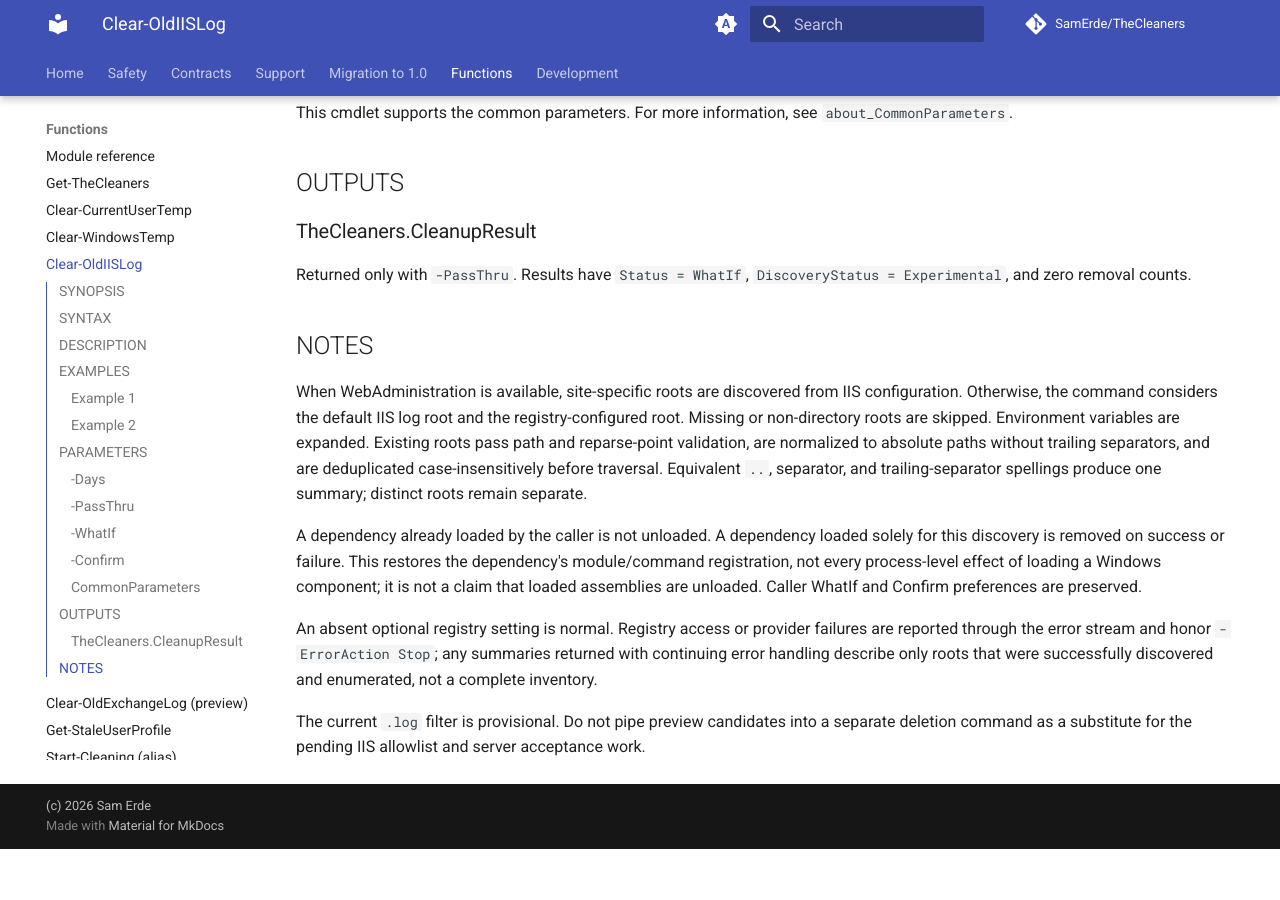
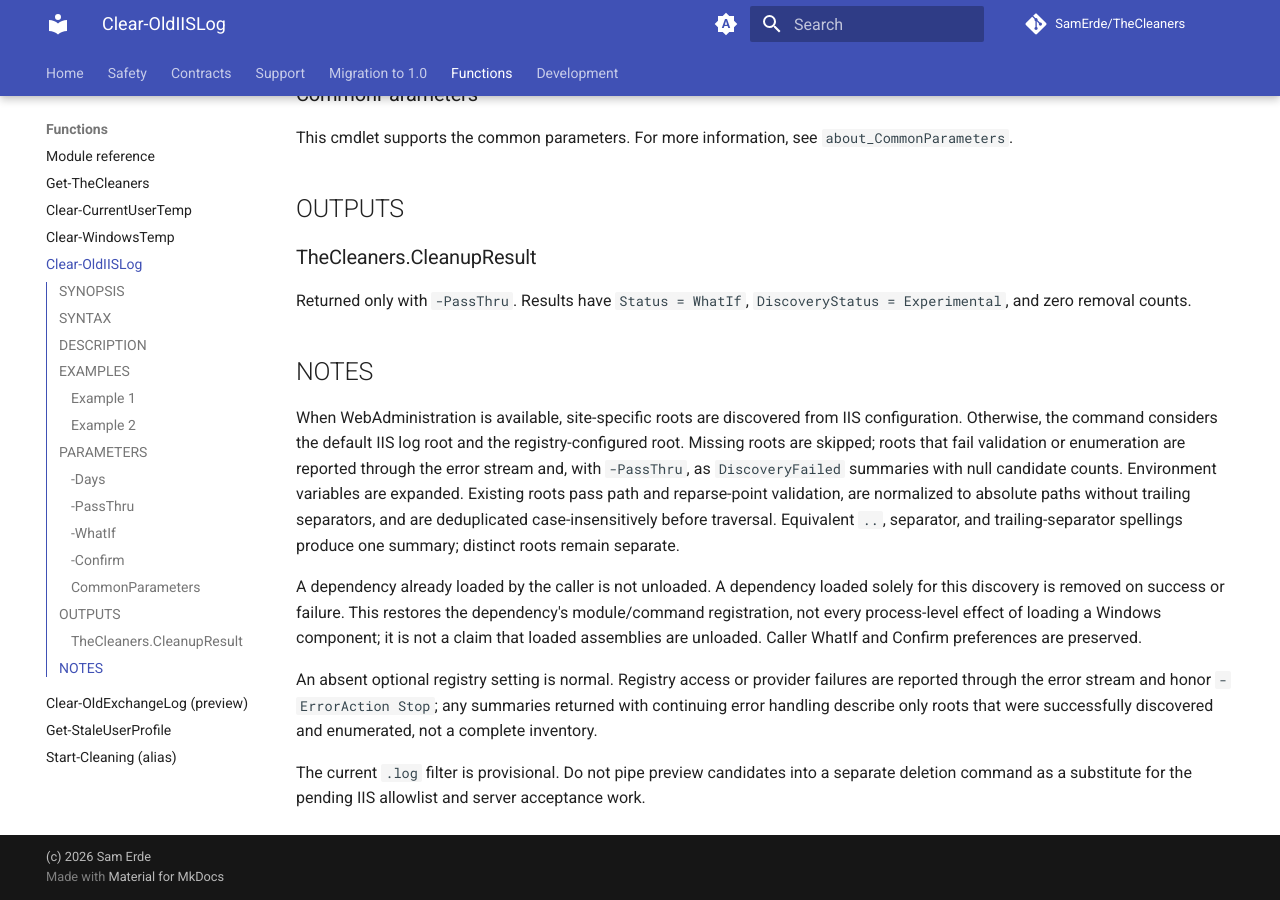
Before and after one commit to SamErde/TheCleaners, an MkDocs documentation site: the page built from docs/Clear-OldIISLog.md, in a window 1280 px wide and 900 px high, scrolled down 2444 px. Built offline with MkDocs 1.6.1 and Material for MkDocs 9.7.7, drawn with Linux system fonts in a browser that asks for light colours; comment, search, counter and statistics services are not loaded; before the commit the page ends 3293 px from its top, so only the background shows below that; some of the changed text lies outside the part shown.

````diff
--- a/docs/Clear-OldIISLog.md
+++ b/docs/Clear-OldIISLog.md
@@ -40,7 +40,9 @@ Preview old `.log` candidates without returning summary objects.
 Clear-OldIISLog -Days 30 -WhatIf -PassThru
 ```
 
-Preview candidates and return one summary for each successfully enumerated existing root.
+Preview candidates and return one summary for each existing root. A root that fails
+validation or enumeration is returned as `Status = DiscoveryFailed` with null
+candidate counts when `-PassThru` is used.
 
 ## PARAMETERS
 
@@ -116,7 +118,7 @@ Returned only with `-PassThru`. Results have `Status = WhatIf`, `DiscoveryStatus
 
 ## NOTES
 
-When WebAdministration is available, site-specific roots are discovered from IIS configuration. Otherwise, the command considers the default IIS log root and the registry-configured root. Missing or non-directory roots are skipped. Environment variables are expanded. Existing roots pass path and reparse-point validation, are normalized to absolute paths without trailing separators, and are deduplicated case-insensitively before traversal. Equivalent `..`, separator, and trailing-separator spellings produce one summary; distinct roots remain separate.
+When WebAdministration is available, site-specific roots are discovered from IIS configuration. Otherwise, the command considers the default IIS log root and the registry-configured root. Missing roots are skipped; roots that fail validation or enumeration are reported through the error stream and, with `-PassThru`, as `DiscoveryFailed` summaries with null candidate counts. Environment variables are expanded. Existing roots pass path and reparse-point validation, are normalized to absolute paths without trailing separators, and are deduplicated case-insensitively before traversal. Equivalent `..`, separator, and trailing-separator spellings produce one summary; distinct roots remain separate.
 
 A dependency already loaded by the caller is not unloaded. A dependency loaded solely for this discovery is removed on success or failure. This restores the dependency's module/command registration, not every process-level effect of loading a Windows component; it is not a claim that loaded assemblies are unloaded. Caller WhatIf and Confirm preferences are preserved.
 
````
Also changed, not shown: docs/Clear-OldExchangeLog.md (+2 -2 lines), 6 other files.
